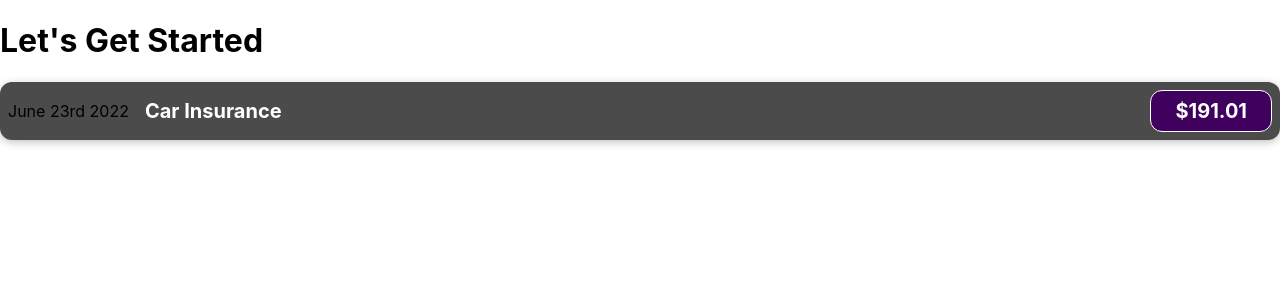
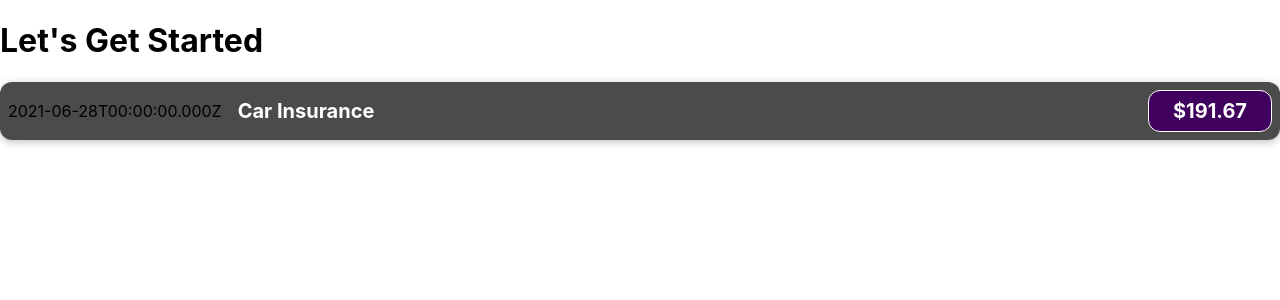
Before and after one commit to hoshimotao/react-app-practice, a JavaScript app: page / in a window 1280 px wide. Shown: the top 300 px of the page. Built offline with nearby package versions, Linux system fonts and the light colour scheme.

Commit message:
add some semi dynamic data before returning jsx elements in ExpenseItem instead of hardcoding it in the return object

```diff
--- a/src/components/ExpenseItem.js
+++ b/src/components/ExpenseItem.js
@@ -1,12 +1,16 @@
 import "./ExpenseItem.css";
 
 function ExpenseItem() {
+  const expenseDate = new Date(2021, 5, 28);
+  const expenseTitle = "Car Insurance";
+  const expensePrice = 191.67;
+
   return (
     <div className="expense-item">
-      <div>June 23rd 2022</div>
+      <div>{expenseDate.toISOString()}</div>
       <div className="expense-item__description">
-        <h2>Car Insurance</h2>
-        <div className="expense-item__price"> $191.01 </div>
+        <h2>{expenseTitle}</h2>
+        <div className="expense-item__price"> ${expensePrice} </div>
       </div>
     </div>
   );
```
